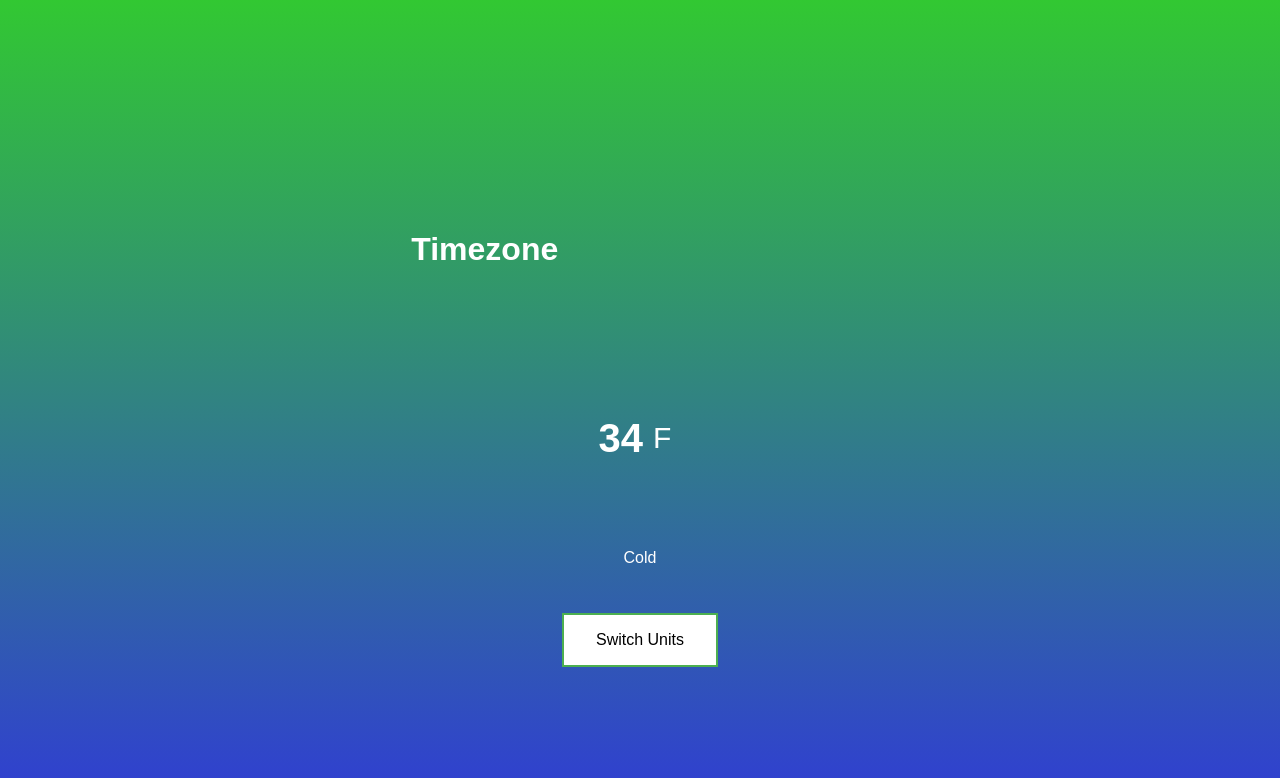
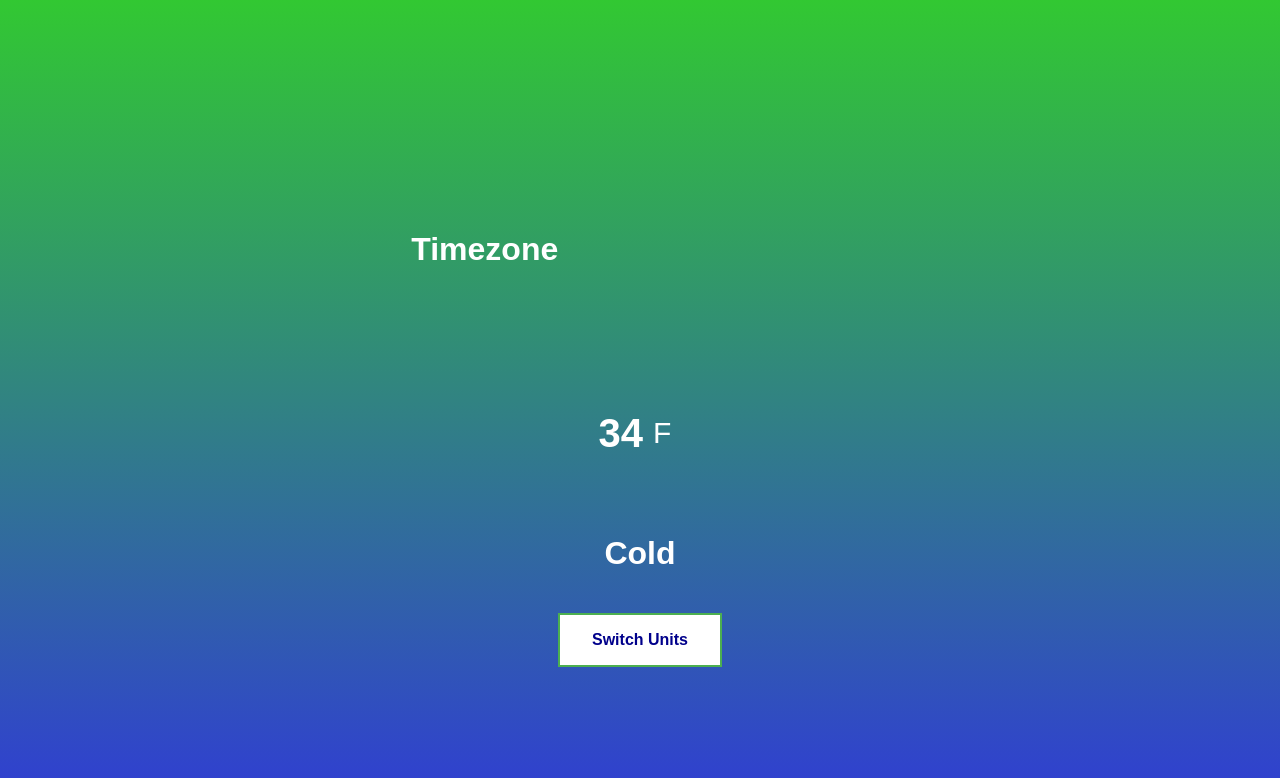
Before and after one commit to jonshushushu/Weather-App, a plain HTML site: page index.html in a window 1280 px wide. Drawn offline with Linux system fonts and the light colour scheme.

Commit message:
Update index.html

```diff
--- a/index.html
+++ b/index.html
@@ -9,7 +9,7 @@
         <style>
             .button {
             background-color: white;
-            color: black;
+            color: darkblue;
                 border: 2px solid #4CAF50;
                 padding: 16px 32px;
                 text-align: center;
@@ -19,6 +19,7 @@
                 margin: 4px 2px;
                 transition-duration: 0.4s;
                 cursor: pointer;
+                font-weight: bold;
             }
 
             .button:hover {
@@ -39,7 +40,9 @@
                 <h2 class="temperature-degree">34</h2>
                 <span>F</span>
             </div>
-            <div class="temperature-description"> Cold </div>
+            <div class="temperature-description">
+                <h1 class="temperature-text">Cold</h1>
+            </div>
         </div>
         <button class="button"> Switch Units</button>
         <script src="skycons.js"></script>
```
Lines whose indentation alone changed are shown as unchanged.
